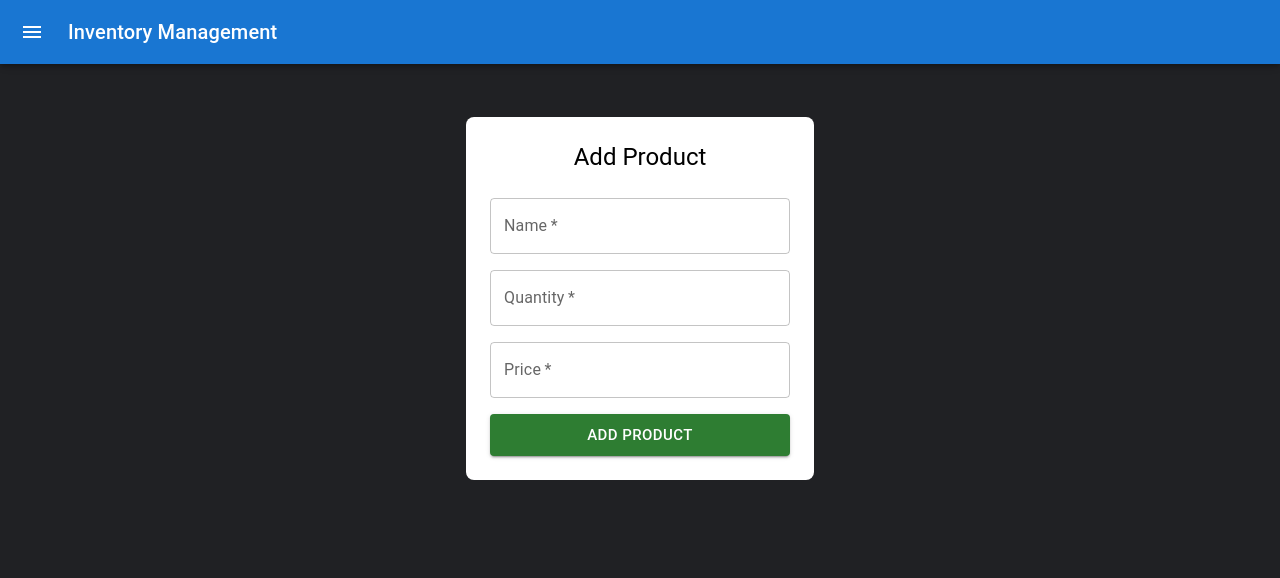
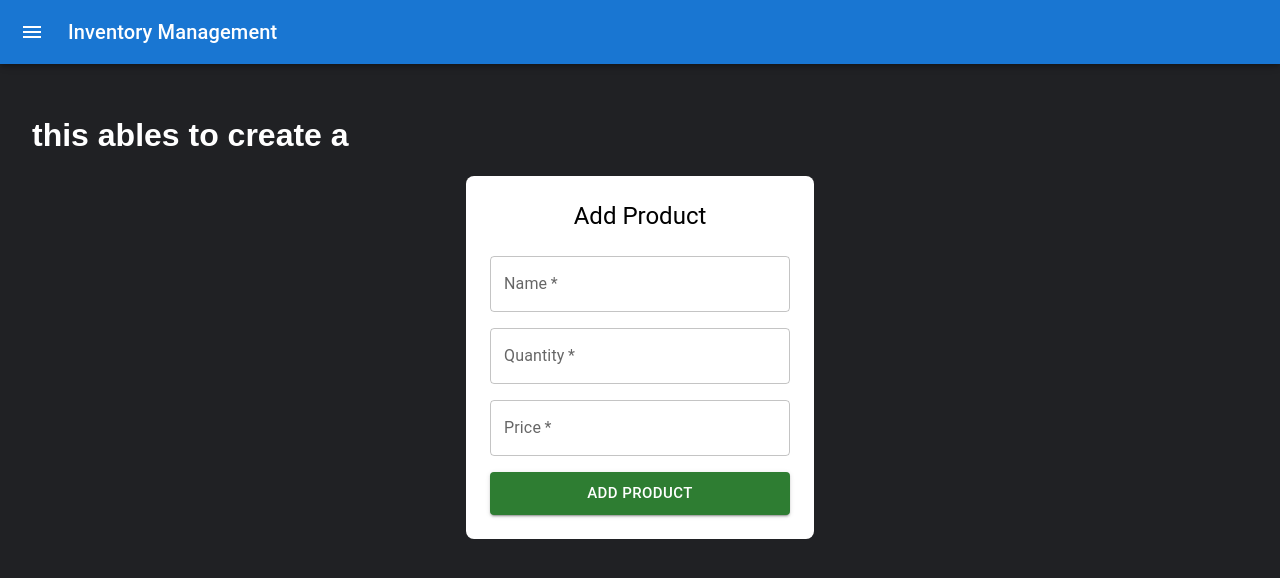
Before and after one commit to Abdul121104/Inventech, a React app in the folder frontend/vite-project/: page /add-product in a window 1280 px wide. Shown: the top 578 px of the page. Built offline with nearby package versions, Linux system fonts and the light colour scheme; the HTML template or start-up script is replaced by a standard one.

Commit message:
minor change

```diff
--- a/frontend/vite-project/src/pages/AddProduct.jsx
+++ b/frontend/vite-project/src/pages/AddProduct.jsx
@@ -15,7 +15,7 @@ function AddProductPage() {
   };
   return (
     <div>
-      <h1 className="text-white text-2xl mb-4"></h1>
+      <h1 className="text-white text-2xl mb-4" text-align="centre">this ables to create a </h1>
       <ProductForm onSubmit={handleAddProduct} />
     </div>
   );
```
